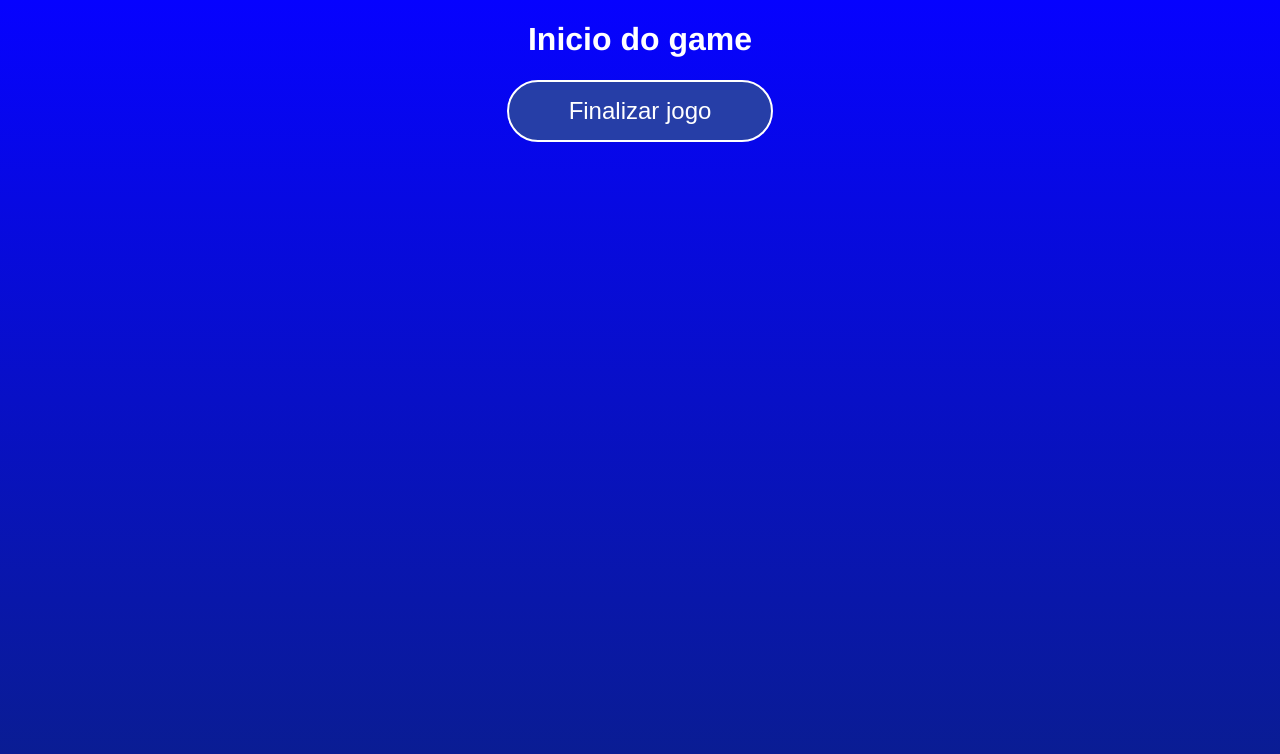
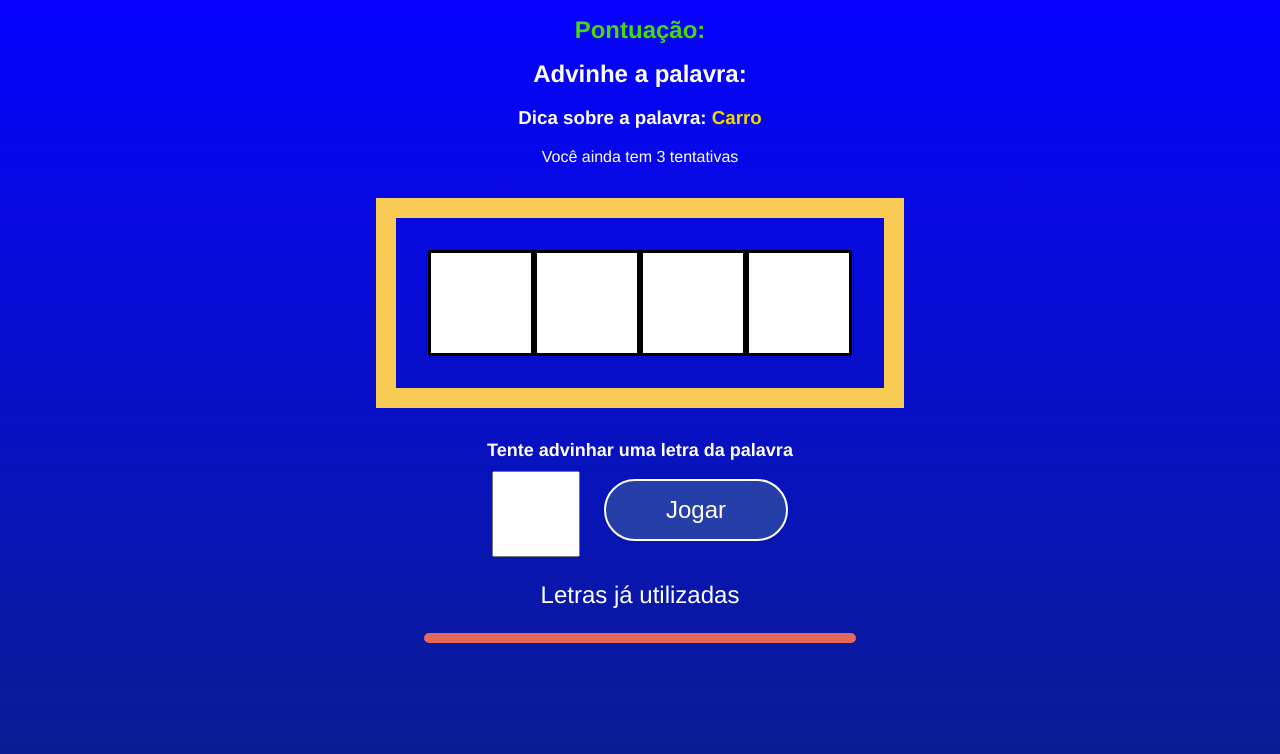
Before and after one commit to Rafaellrx12/secret-word, a React (Create React App) app: page / in a window 1280 px wide. Both pictures are taken after a click on the button "Começar Jogo". Shown: the top 754 px of the page. Built offline with nearby package versions, Linux system fonts and the light colour scheme.

Commit message:
Feat:Create game component and css

```diff
--- a/src/App.js
+++ b/src/App.js
@@ -18,6 +18,10 @@ function App() {
   const [pickedWord, setPickedWord] = useState("");
   const [pickedCategory, setpickedCategory] = useState("");
   const [letters, setLetters] = useState("");
+  const [guessedLetters, setGuessedLetters] = useState("");
+  const [wrongLetters, setWrongLetters] = useState([]);
+  const [guesses, setGuesses] = useState(3);
+  const [score, setScore] = useState("");
 
   const PickedWordsAndCategories = () => {
     const categorias = Object.keys(worlds);
@@ -42,8 +46,9 @@ function App() {
     let wordLetters = palavraEscolhida.split("");
     wordLetters = wordLetters.map((l) => l.toLowerCase());
 
-    console.log(categoriaEscolhida,palavraEscolhida);
+    console.log(categoriaEscolhida, palavraEscolhida);
     console.log(wordLetters);
+    setLetters(wordLetters);
 
     setGameStage(stages[1].name);
   };
@@ -58,7 +63,18 @@ function App() {
     <div className="App">
       <header>
         {gameStage === "start" && <StartPage startGame={startGame} />}
-        {gameStage === "game" && <Game verifyGame={verifyGame} />}
+        {gameStage === "game" && (
+          <Game
+            verifyGame={verifyGame}
+            pickedWord={pickedWord}
+            pickedCategory={pickedCategory}
+            letters={letters}
+            guessedLetters={guessedLetters}
+            wrongLetters={wrongLetters}
+            guesses={guesses}
+            score={score}
+          />
+        )}
         {gameStage === "end" && <GameOver resetGame={resetGame} />}
       </header>
     </div>
--- a/src/components/Game.jsx
+++ b/src/components/Game.jsx
@@ -1,10 +1,62 @@
 import Styles from "./Game.module.css";
 
-const Game = ({verifyGame}) => {
-  return <div>
-    <h1>Inicio do game</h1>
-    <button onClick={verifyGame}>Finalizar jogo</button>
-  </div>;
+const Game = ({
+  verifyGame,
+  pickedWord,
+  pickedCategory,
+  letters,
+  guessedLetters,
+  wrongLetters,
+  guesses,
+  score,
+}) => {
+  return (
+    <>
+      <div className={Styles.game}>
+        <p className={Styles.points}>
+          <span>Pontuação: {score}</span>
+        </p>
+        <h1>Advinhe a palavra: </h1>
+
+        <h3 className={Styles.tip}>
+          Dica sobre a palavra:
+          <span>
+            {" "}
+            {pickedCategory.charAt(0).toUpperCase() + pickedCategory.slice(1)}
+          </span>
+        </h3>
+        <p>Você ainda tem {guesses} tentativas</p>
+        <div className={Styles.wordContainer}>
+          {letters.map((letter, i) =>
+            guessedLetters.includes(letters) ? (
+              <span key={i} className={Styles.letters}>
+                {letter}
+              </span>
+            ) : (
+              <span key={i} className={Styles.blankSquare}></span>
+            )
+          )}
+        </div>
+        <div className={Styles.letterContainer}>
+          <p>Tente advinhar uma letra da palavra</p>
+          <form>
+            <input type="text" name="letter" maxLength="1" required />
+            <button>Jogar</button>
+          </form>
+        </div>
+        <div className={Styles.wrongLettersContainer}>
+          <p>Letras já utilizadas</p>
+          <div className={Styles.letrasErradas}>
+            {wrongLetters.map((letter, i) => (
+              <span key={i} className={Styles.letrasErradas}>
+                {letter} ,{" "}
+              </span>
+            ))}
+          </div>
+        </div>
+      </div>
+    </>
+  );
 };
 
 export default Game;
--- a/src/components/Game.module.css
+++ b/src/components/Game.module.css
@@ -0,0 +1,62 @@
+.game h1 {
+  font-size: 1.5em;
+}
+.game h3 span {
+  color: rgb(240, 216, 7);
+}
+
+.points span {
+  font-weight: bold;
+  font-size: 1.5em;
+  color: rgb(68, 219, 9);
+}
+
+.wordContainer {
+  margin: 2em;
+  padding: 2em;
+  border: 20px solid rgb(248, 204, 84);
+  display: flex;
+}
+.letter,
+.blankSquare {
+  border: 3px solid black;
+  font-size: 70px;
+  line-height: 1.5;
+  width: 100px;
+  height: 100px;
+  text-transform: uppercase;
+  background-color: white;
+  font-weight: bold;
+  color: black;
+}
+
+.letterContainer p {
+  margin-top: 10px;
+  margin-bottom: 10px;
+  font-weight: bold;
+  font-size: large;
+}
+.letterContainer form {
+  justify-content: center;
+  align-items: center;
+}
+.letterContainer input {
+  width: 80px;
+  height: 80px;
+  text-align: center;
+}
+.letterContainer button {
+  margin-left: 1em;
+}
+
+.wrongLettersContainer p {
+  font-size: 1.5em;
+  font: bold;
+}
+.letrasErradas {
+  border: 5px solid rgb(228, 105, 89);
+  font-size: large;
+  margin-right: 80px;
+  margin-left: 80px;
+  border-radius: 20px;
+}
```
